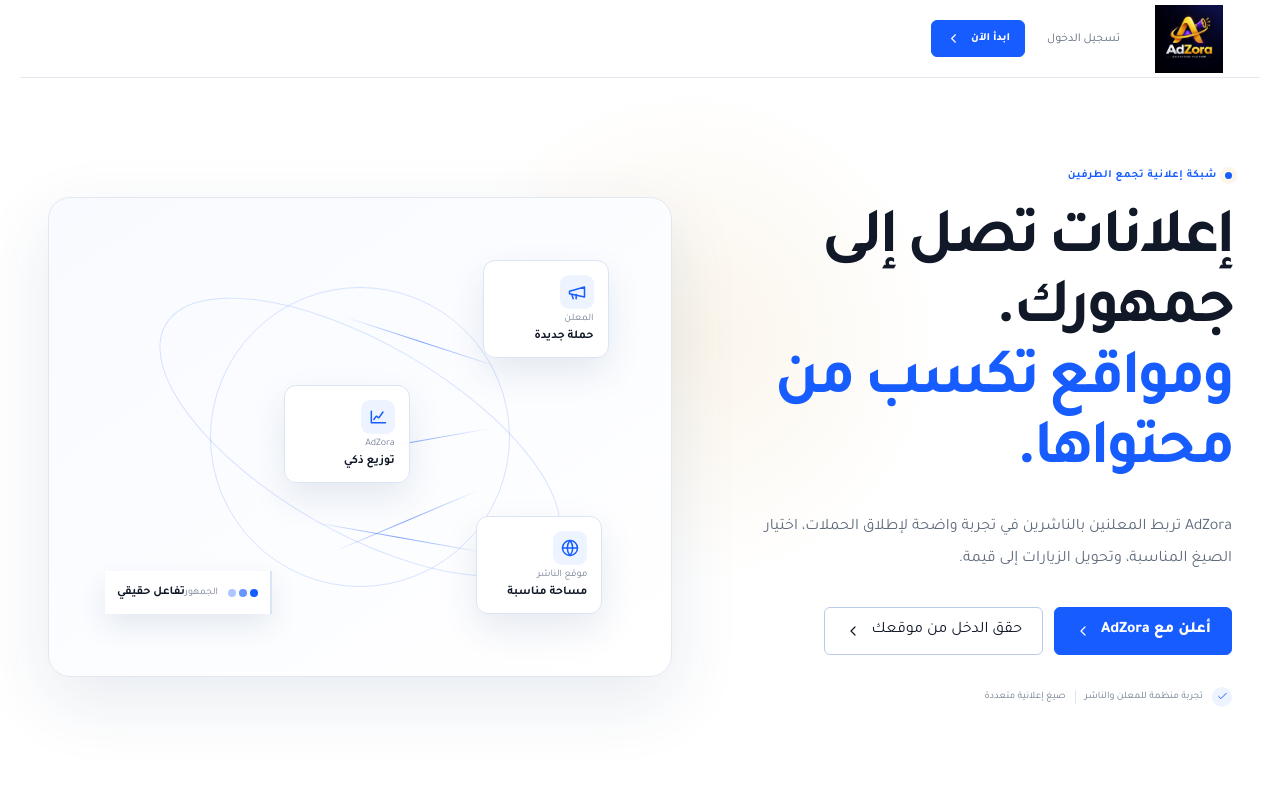
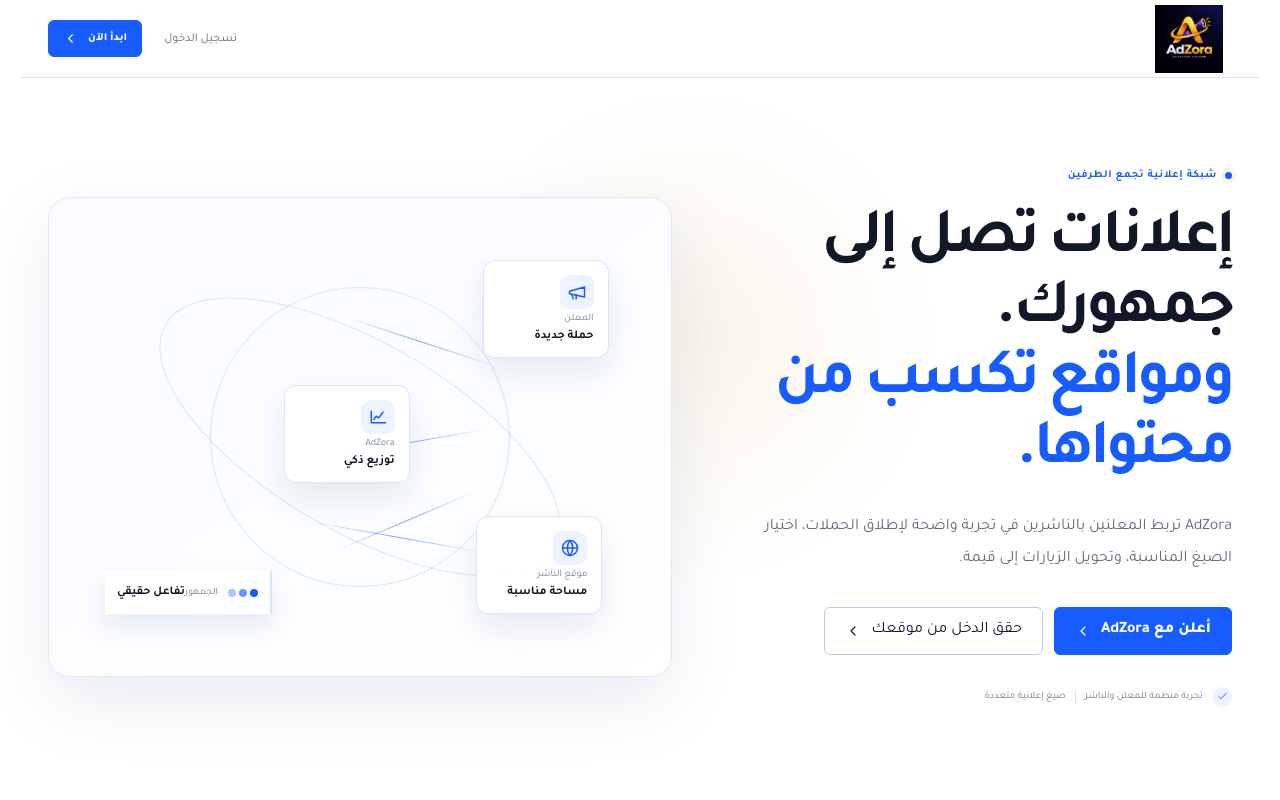
Before and after one commit to makremhp/adZora, a React (Vite) app: page / in a window 1280 px wide. Shown: the top 800 px of the page. Built offline with nearby package versions, Linux system fonts and the light colour scheme.

Commit message:
Add files via upload

```diff
--- a/src/styles.css
+++ b/src/styles.css
@@ -392,3 +392,7 @@
 @media (max-width: 900px) {
   .landing-logo-image img { width: 74px; height: 58px; }
 }
+
+/* The landing header now uses the image mark only; no public navigation remains. */
+.landing-header { justify-content: space-between; }
+.landing-header .landing-nav, .landing-header .landing-menu-button, .landing-menu-backdrop { display: none !important; }
```
